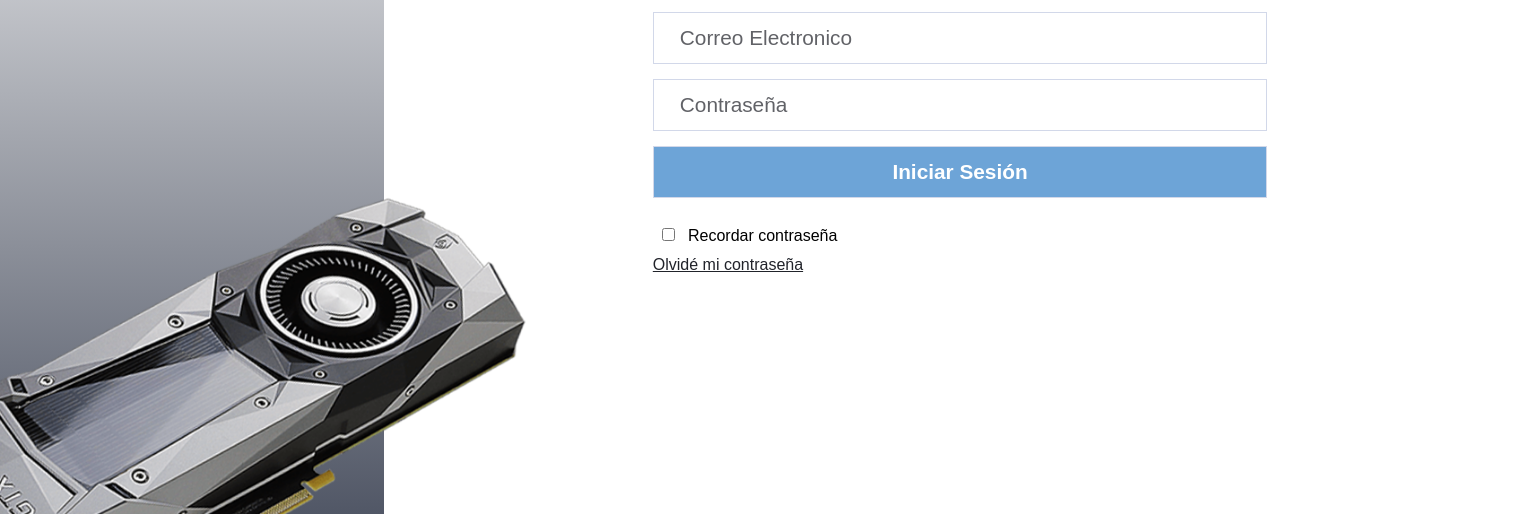
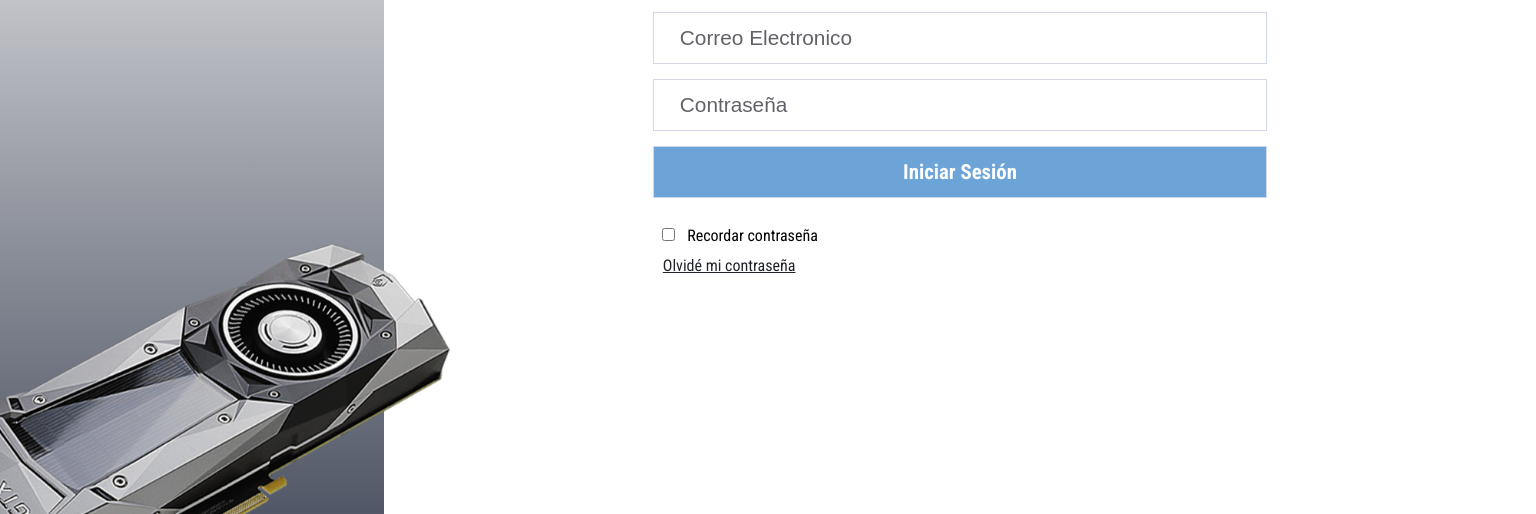
Before and after one commit to SantiMit1/grupo_9_ninetech2, a website: page views/login.html in a window 1536 px wide. Shown: the part 286-800 px from the top of the page. Drawn offline with Linux system fonts and the light colour scheme; files that its build step writes are made by us from their sources; files whose address does not match are found by name.

Commit message:
fuente cambiada en login y register

```diff
--- a/public/css/login.css
+++ b/public/css/login.css
@@ -5,7 +5,7 @@
 }
 
 body {
-    font-family: sans-serif;
+    font-family: 'Roboto Condensed', sans-serif;
 }
 
 header {
@@ -97,6 +97,7 @@ aside figure img {
     color: white;
     font-weight: bold;
     padding: 13px 26px;
+    font-family: 'Roboto Condensed', sans-serif;
 }
 
 .container .remember input {
@@ -108,6 +109,7 @@ aside figure img {
     text-decoration: underline;
     align-self: flex-start;
     color: #21232A;
+    margin-left: 10px;
 }
 
 @media (min-width: 768px) { /*TABLET*/
@@ -143,9 +145,9 @@ aside figure img {
         background: linear-gradient(to bottom,#ffffff,#515766);
     }
 
-    aside figure img{
+    aside figure img {
         display: block;
-        justify-content: flex-start;
+        margin: auto;
         border-bottom: none;
         width: 100%;
     }
@@ -156,3 +158,14 @@ aside figure img {
         bottom: 0;
     }
 }
+
+@media (min-width: 1360px) {
+
+    aside figure img {
+        width: 60%;
+    }
+
+    aside img.gpu {
+        width: 120%;
+    }
+}
--- a/views/login.html
+++ b/views/login.html
@@ -6,6 +6,9 @@
     <meta name="viewport" content="width=device-width, initial-scale=1.0">
     <title>Iniciar Sesion</title>
     <link rel="stylesheet" href="css/login.css">
+    <link rel="preconnect" href="https://fonts.googleapis.com">
+    <link rel="preconnect" href="https://fonts.gstatic.com" crossorigin>
+    <link href="https://fonts.googleapis.com/css2?family=Roboto+Condensed:wght@300;400;700&display=swap" rel="stylesheet">
     <script src="https://kit.fontawesome.com/9a2e49d3ae.js" crossorigin="anonymous"></script>
 </head>
 <body>
```
Also changed, not shown: views/register.html (+3 -0 lines).
